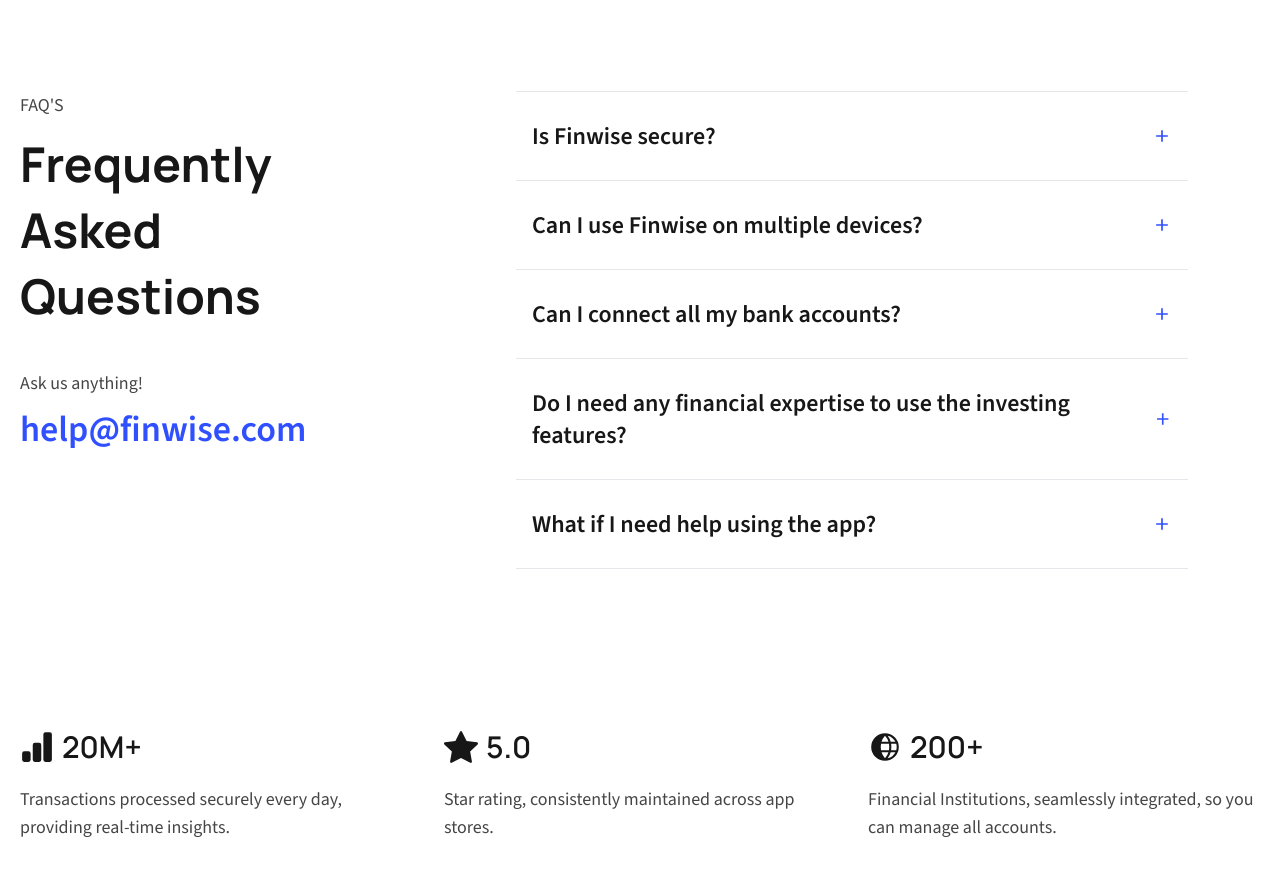
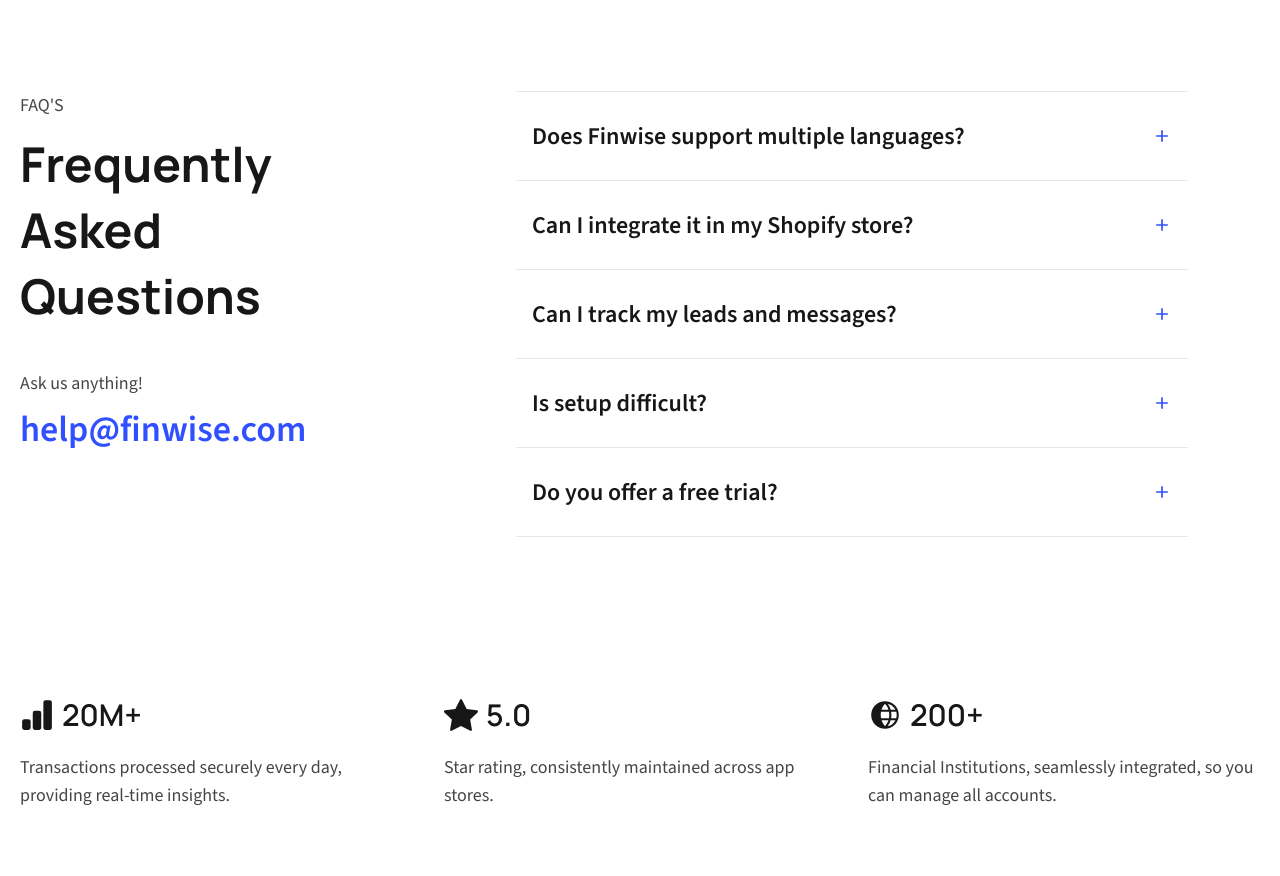
Before and after one commit to Ortannu/finwise-saas-landing-page, a Next.js app: page / in a window 1280 px wide. Shown: the part 4120-4996 px from the top of the page. Built offline with nearby package versions, Linux system fonts and the light colour scheme.

Commit message:
Update faq.ts

```diff
--- a/src/data/faq.ts
+++ b/src/data/faq.ts
@@ -3,23 +3,24 @@
 
 export const faqs: IFAQ[] = [
   {
-        question: `Is ${siteDetails.siteName} secure?`,
-        answer: 'Absolutely. We use bank-level encryption to protect your data and never store your login information. Plus, our biometric authentication adds an extra layer of security.',
+    question: `Does ${siteDetails.siteName} support multiple languages?`,
+    answer:
+      'Yes, our AI chatbot supports 100+ languages using Google Translate API.',
   },
   {
-        question: `Can I use ${siteDetails.siteName} on multiple devices?`,
-        answer: 'Absolutely! Your Finwise account syncs seamlessly across all your devices - smartphone, tablet, and computer.',
+    question: 'Can I integrate it in my Shopify store?',
+    answer: 'Absolutely. You can paste one line of code into your Shopify theme.',
   },
   {
-        question: 'Can I connect all my bank accounts?',
-        answer: `Yes! ${siteDetails.siteName} supports connections with over 10,000 financial institutions worldwide. Simply log in through our secure portal to link your accounts.`
+    question: 'Can I track my leads and messages?',
+    answer: 'Yes, everything is tracked in your real-time dashboard.',
   },
   {
-        question: 'Do I need any financial expertise to use the investing features?',
-        answer: 'Not at all! Our expert-curated portfolios and educational resources make investing accessible to everyone, regardless of experience level.',
+    question: 'Is setup difficult?',
+    answer: 'No dev skills needed. You can launch in 3 minutes.',
   },
   {
-        question: 'What if I need help using the app?',
-        answer: 'Our dedicated support team is available 24/7 via chat or email. Plus, we offer extensive in-app tutorials and a comprehensive knowledge base to help you make the most of Finwise.'
-    }
+    question: 'Do you offer a free trial?',
+    answer: 'Yes. Every plan comes with a 3-day free trial and full access.',
+  },
 ];
```
Lines whose indentation alone changed are shown as unchanged.
